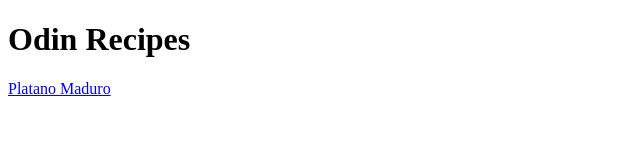
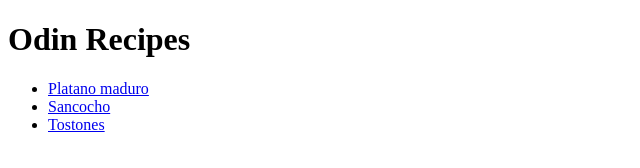
Before and after one commit to arixonnyc/odin-recipes, a plain HTML site: page index.html in a window 1280 px wide. Shown: the whole page, without its empty margins (0-640 px from the left). Drawn offline with Linux system fonts and the light colour scheme.

Commit message:
edit index.html

```diff
--- a/index.html
+++ b/index.html
@@ -9,7 +9,11 @@
 <body>
     <h1>Odin Recipes</h1>
 
-    <a href="recipes/platano.html"> Platano Maduro</a>
+    <ul>
+        <li><a href="recipes/platano.html">Platano maduro</a></li>
+        <li><a href="recipes/sancocho.html">Sancocho</a></li>
+        <li><a href="recipes/tostones.html">Tostones</a></li>
+      </ul>
 
 
 
```
